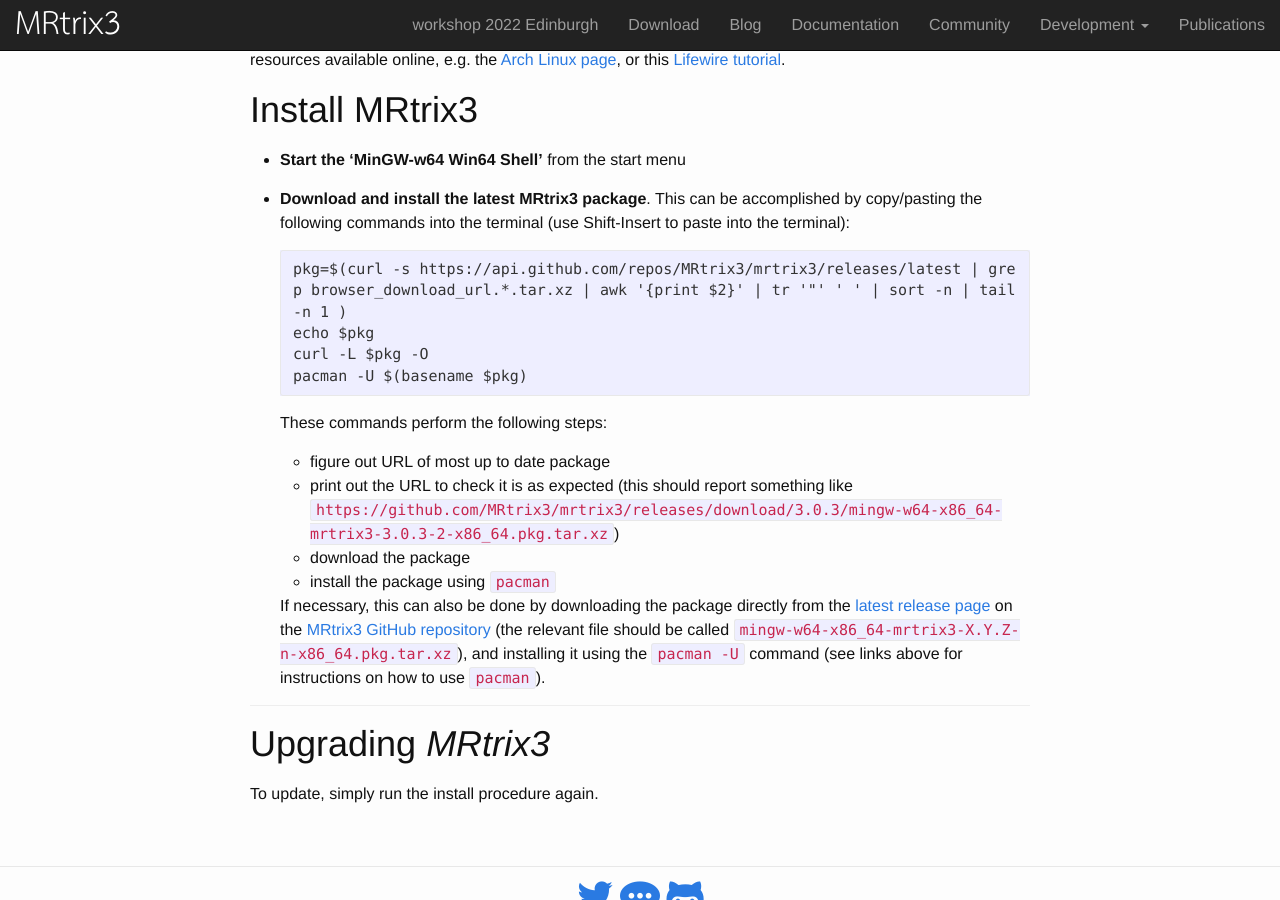
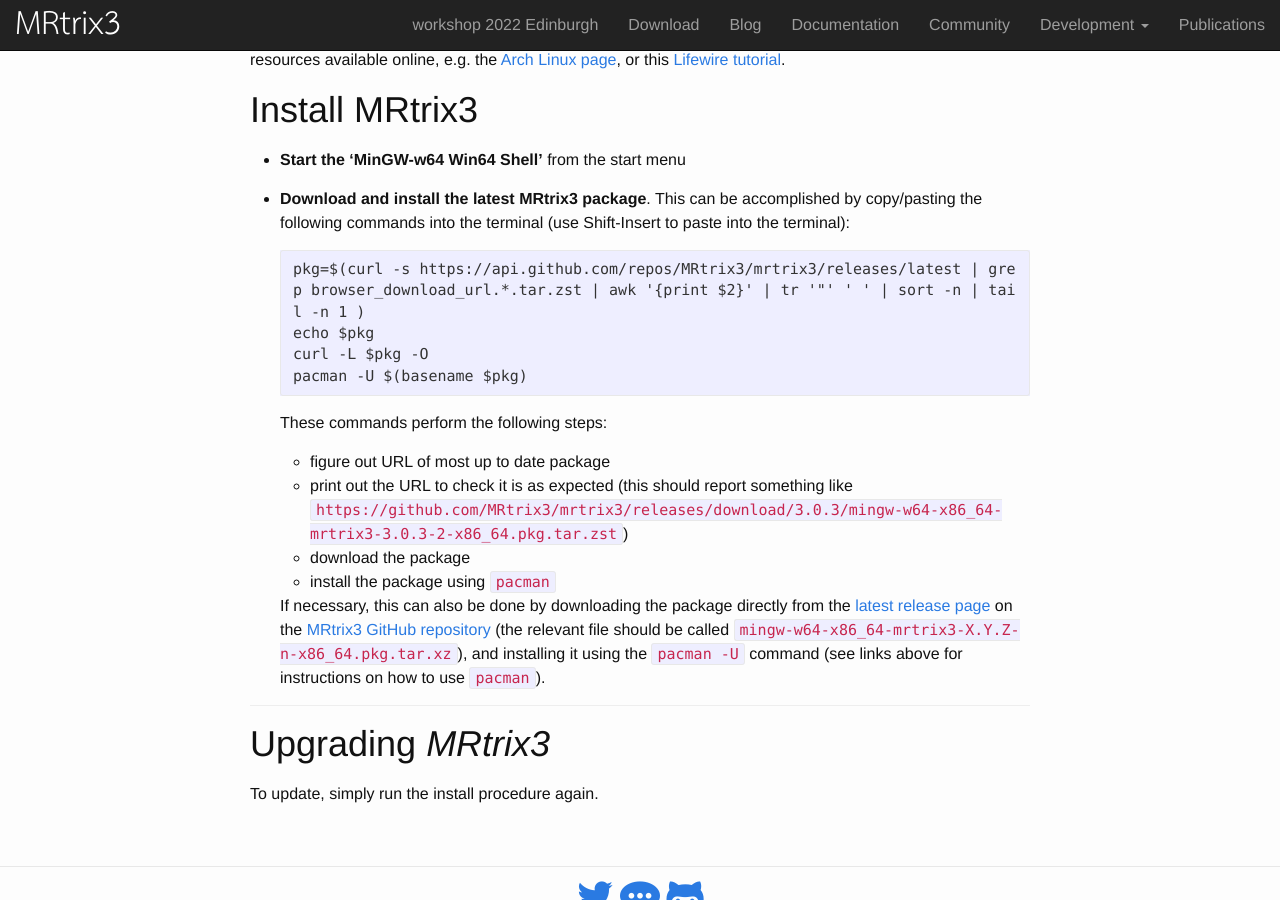
Before and after one commit to MRtrix3/MRtrix3.github.io, a Jekyll site: the page built from download/windows-msys2.md, in a window 1280 px wide and 900 px high, scrolled down 1317 px. Built offline with Jekyll 4.4.1, drawn with Linux system fonts in a browser that asks for light colours; nearby versions of some CDN libraries.

Commit message:
Update windows-msys2.md

````diff
--- a/download/windows-msys2.md
+++ b/download/windows-msys2.md
@@ -97,7 +97,7 @@
   into the terminal (use Shift-Insert to paste into the terminal):
 
   ```
-  pkg=$(curl -s https://api.github.com/repos/MRtrix3/mrtrix3/releases/latest | grep browser_download_url.*.tar.xz | awk '{print $2}' | tr '"' ' ' | sort -n | tail -n 1 )
+  pkg=$(curl -s https://api.github.com/repos/MRtrix3/mrtrix3/releases/latest | grep browser_download_url.*.tar.zst | awk '{print $2}' | tr '"' ' ' | sort -n | tail -n 1 )
   echo $pkg
   curl -L $pkg -O
   pacman -U $(basename $pkg)
@@ -105,7 +105,7 @@
 
   These commands perform the following steps:
   - figure out URL of most up to date package
-  - print out the URL to check it is as expected (this should report something like `https://github.com/MRtrix3/mrtrix3/releases/download/3.0.3/mingw-w64-x86_64-mrtrix3-3.0.3-2-x86_64.pkg.tar.xz`)
+  - print out the URL to check it is as expected (this should report something like `https://github.com/MRtrix3/mrtrix3/releases/download/3.0.3/mingw-w64-x86_64-mrtrix3-3.0.3-2-x86_64.pkg.tar.zst`)
   - download the package
   - install the package using `pacman`
 
````
